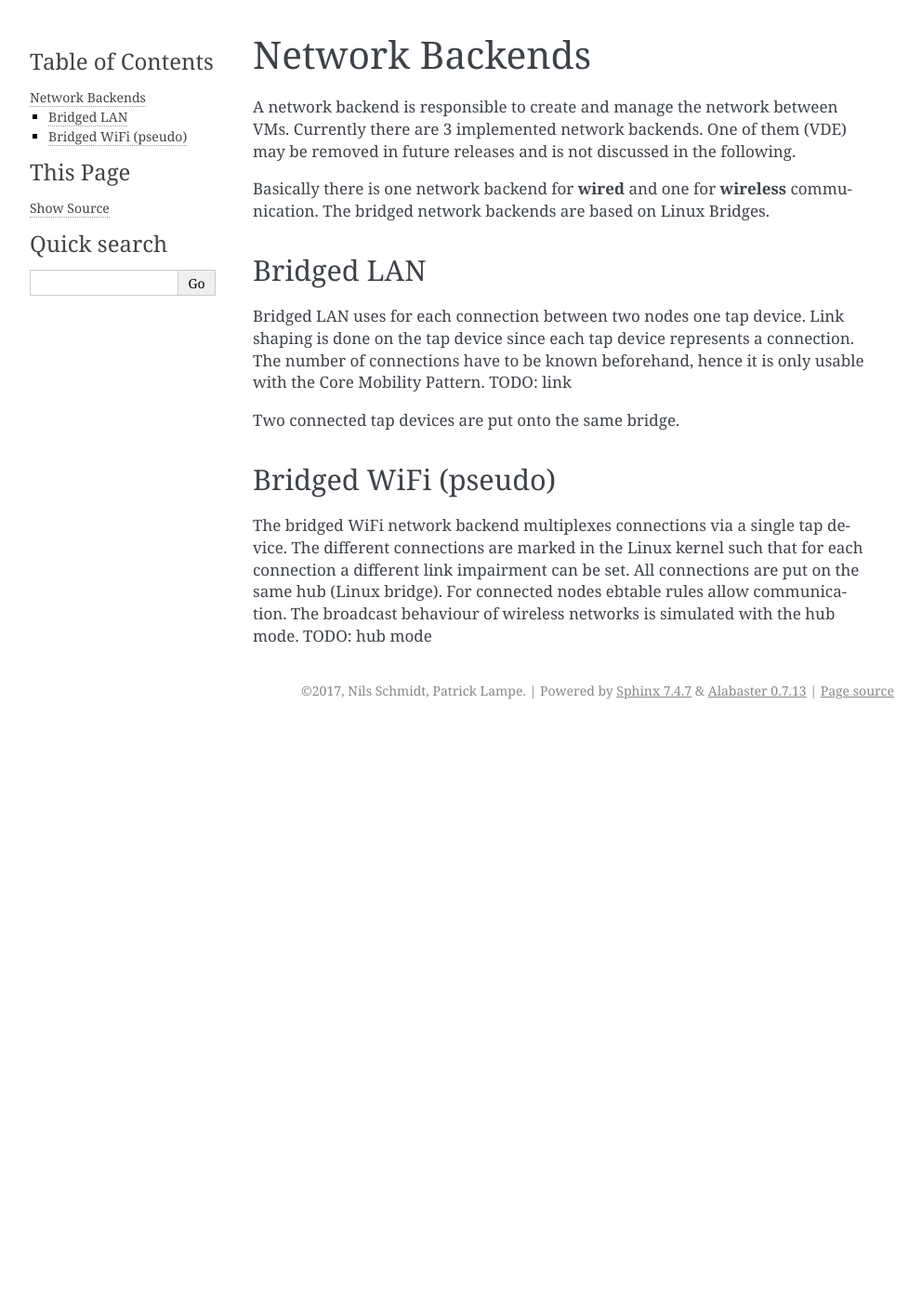
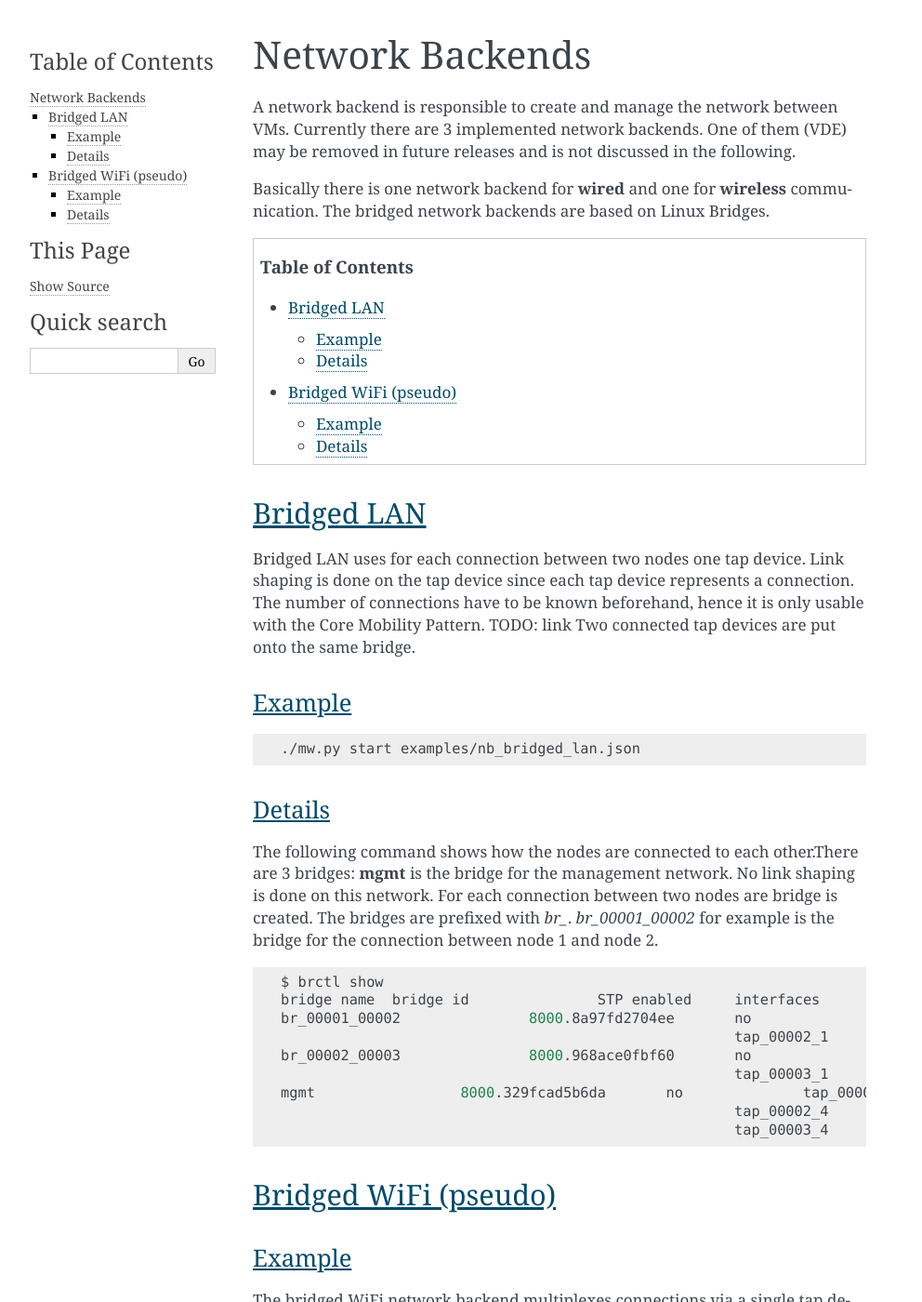
Before and after one commit to miniworld-project/miniworld_core, a Sphinx documentation site: the page built from doc/source/usage/network_backends.rst, in a window 1280 px wide and 1400 px high. Shown: the whole window at 93% size, without its empty margins (148-1140 px from the left). Built offline with Sphinx 7.4.7, drawn with Linux system fonts in a browser that asks for light colours; pages that are not in the unit, such as notebooks, are missing from menus; some of the changed text lies outside the part shown.

Commit message:
Network Backend Examples

```diff
--- a/doc/source/usage/network_backends.rst
+++ b/doc/source/usage/network_backends.rst
@@ -8,14 +8,85 @@ One of them (VDE) may be removed in future releases and is not discussed in the
 Basically there is one network backend for **wired** and one for **wireless** communication.
 The bridged network backends are based on Linux Bridges.
 
+.. contents:: Table of Contents
+   :local:
+
 Bridged LAN
 -----------
 
 Bridged LAN uses for each connection between two nodes one tap device. Link shaping is done on the tap device since each tap device represents a connection. The number of connections have to be known beforehand, hence it is only usable with the Core Mobility Pattern. TODO: link
+Two connected tap devices are put onto the same bridge.
 
-Two connected tap devices are put onto the same bridge.
+Example
+^^^^^^^
+
+.. code-block:: bash
+
+   ./mw.py start examples/nb_bridged_lan.json
+
+
+Details
+^^^^^^^
+
+The following command shows how the nodes are connected to each other.There are 3 bridges: **mgmt** is the bridge for the management network. No link shaping is done on this network.
+For each connection between two nodes are bridge is created. The bridges are prefixed with *br_*. *br_00001_00002* for example is the bridge for the connection between node 1 and node 2.
+
+.. code-block:: bash
+
+   $ brctl show
+   bridge name	bridge id		STP enabled	interfaces
+   br_00001_00002		8000.8a97fd2704ee	no		tap_00001_1
+   							tap_00002_1
+   br_00002_00003		8000.968ace0fbf60	no		tap_00002_2
+   							tap_00003_1
+   mgmt                 8000.329fcad5b6da	no		tap_00001_5
+   							tap_00002_4
+   							tap_00003_4
 
 Bridged WiFi (pseudo)
 ---------------------
 
-The bridged WiFi network backend multiplexes connections via a single tap device. The different connections are marked in the Linux kernel such that for each connection a different link impairment can be set. All connections are put on the same hub (Linux bridge). For connected nodes ebtable rules allow communication. The broadcast behaviour of wireless networks is simulated with the hub mode. TODO: hub mode
+Example
+^^^^^^^
+
+The bridged WiFi network backend multiplexes connections via a single tap device. The different connections are marked in the Linux kernel such that for each connection a different link impairment can be set. All connections are put on the same hub (Linux bridge). For connected nodes ebtable rules allow communication.
+
+.. code-block:: bash
+
+   ./mw.py start examples/nb_bridged_wifi.json
+
+Details
+^^^^^^^
+
+On **wifi1** links are shaped according to the link quality model.
+
+.. code-block:: bash
+
+   $ brctl show
+   bridge name	bridge id		STP enabled	interfaces
+   mgmt		8000.464c4db9ebb2	no		tap_00001_2
+                               tap_00002_2
+                               tap_00003_2
+   wifi1	8000.5e9c09a15fb3	no		tap_00001_1
+                               tap_00002_1
+                               tap_00003_1
+
+The connection firewall is done with ebtables:
+
+.. code-block:: bash
+
+   $ ebtables -L
+   Bridge table: filter
+
+   Bridge chain: INPUT, entries: 0, policy: ACCEPT
+
+   Bridge chain: FORWARD, entries: 1, policy: ACCEPT
+   --logical-in wifi1 -j wifi1
+
+   Bridge chain: OUTPUT, entries: 0, policy: ACCEPT
+
+   Bridge chain: wifi1, entries: 4, policy: DROP
+   -i tap_00003_1 -o tap_00002_1 -j mark --mark-set 0x2 --mark-target ACCEPT
+   -i tap_00002_1 -o tap_00003_1 -j mark --mark-set 0x2 --mark-target ACCEPT
+   -i tap_00002_1 -o tap_00001_1 -j mark --mark-set 0x1 --mark-target ACCEPT
+   -i tap_00001_1 -o tap_00002_1 -j mark --mark-set 0x1 --mark-target ACCEPT
```
